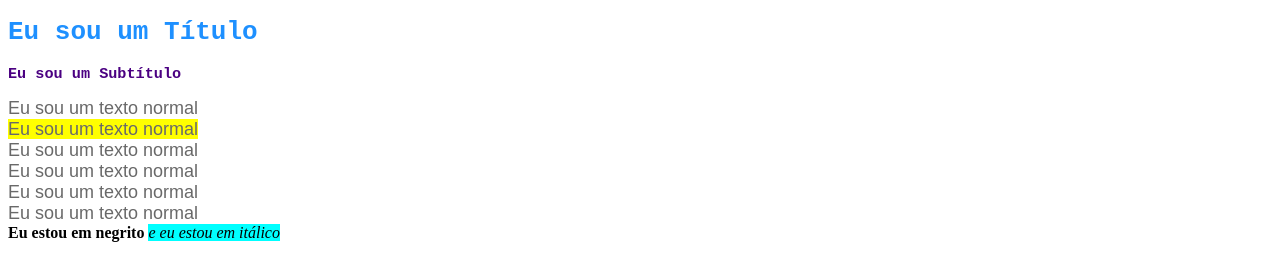
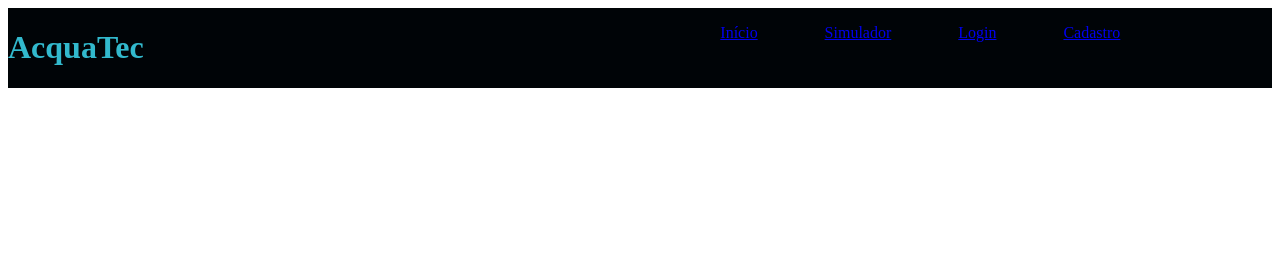
Before and after one commit to mat-pereira/Projeto-MateusPereiraDaSilva, a plain HTML site: page index.html in a window 1280 px wide. Drawn offline with Linux system fonts and the light colour scheme.

Commit message:
Primeira versão do header

```diff
--- a/index.html
+++ b/index.html
@@ -1,22 +1,24 @@
 <!DOCTYPE html>
-<html lang="en">
+<html lang="pt">
 <head>
     <meta charset="UTF-8">
     <meta http-equiv="X-UA-Compatible" content="IE=edge">
     <meta name="viewport" content="width=device-width, initial-scale=1.0">
-    <title>Projeto IOT Revolucionário</title>
+    <title>AcquaTec</title>
     <link rel="stylesheet" href="style.css">
 </head>
 <body>
-    <h1>Eu sou um Título</h1>
-    <h3>Eu sou um Subtítulo</h3>
-    <span>Eu sou um texto normal</span> <br>
-    <span class="destaque">Eu sou um texto normal</span> <br>
-    <span>Eu sou um texto normal</span> <br>
-    <span>Eu sou um texto normal</span> <br>
-    <span>Eu sou um texto normal</span> <br>
-    <span>Eu sou um texto normal</span> <br>
-    <b>Eu estou em negrito</b>
-    <i class="destaque" id="destaqueEspecial">e eu estou em itálico</i>
+    <div class="header">
+        <div class="container">
+        <h1>AcquaTec</h1>
+        <ul class="navbar">
+            <li><a href="#">Início</a></li>
+            <li><a href="#">Simulador</a></li>
+            <li><a href="#">Login</a></li>
+            <li><a href="#">Cadastro</a></li>
+        </ul>
+    </div>
+</div>
+
 </body>
 </html>
--- a/style.css
+++ b/style.css
@@ -1,21 +1,17 @@
-h1{
-    color: dodgerblue;
-    font-family: monospace;
+.header {
+    background-color: #000407;
+    color: #32B9CD;
 }
-h3{
-    color: indigo;
-    font-family: monospace;
+.header .container {
+    display: flex;
+    justify-content: space-between
 }
-span {
-    color: dimgray;
-    font-family: arial;
-    font-size: 18px;
+.navbar {
+    display: flex;
+    list-style: none;
+    width: 400px;
+    justify-content: space-between;
 }
-
-.destaque {
-    background-color: yellow;
+.container {
+    width: 88%;
 }
-
-#destaqueEspecial {
-    background-color: aqua;
-}
```
